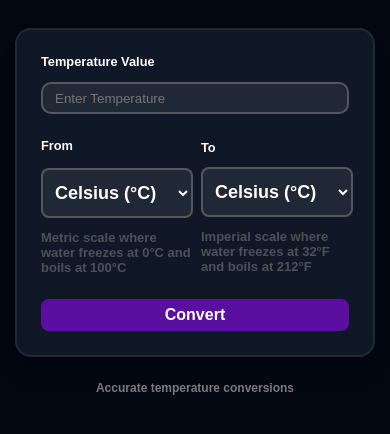
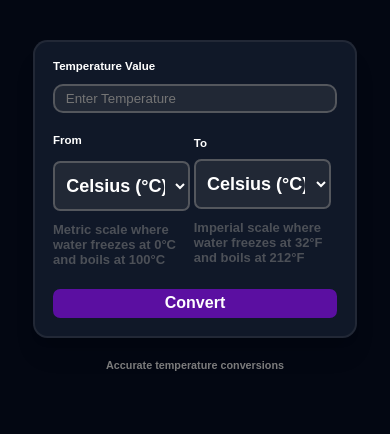
Before and after one commit to Teslim-AbdulAzeez/Temperature_Converter, a plain HTML site: page index.html in a window 390 px wide. Shown: the part 290-724 px from the top of the page. Drawn offline with nearby package versions, Linux system fonts and the light colour scheme.

Commit message:
Upto date

```diff
--- a/Styles.css
+++ b/Styles.css
@@ -8,31 +8,43 @@ html{
     font-size: 62.5%;
 }
 
-@media(max-width:450px){
+@media(max-width:600px){
     html{
-        font-size: 50%;
+        font-size: 53%;
 }
  .conversion_card, .result_container{
-    width: 50%;
-    /* flex-shrink: 0; */
+    width: 90%;
  }
- .temperature_converter{
-     padding: 1rem;
+  .temperature_converter{
     height: 100%;
     width: 100%;
  }
- body{
+}
+@media(max-width:400px){
+    html{
+        font-size:45% ;
+    }
+    .temperature_converter{
+        height: 100%;
+        width: 100%;
+     }
+     .unit_selection_container{
+        align-items: center;
+        justify-content: space-between;
+     }
+}
+body{
     height: 100vh;
+    width: 100vw;
+    background-color: oklch(13% 0.028 261.692);
  }
-}
+
 .temperature_converter{
     display: flex;
     flex-direction: column;
     justify-content: center;
     align-items: center;
     padding-top: 2rem;
-    background-color: oklch(13% 0.028 261.692);
-    /* height: 100vh; */
 }
 
 /* TITLE CONTAINER */
@@ -70,7 +82,7 @@ html{
 .conversion_card{
     display: flex;
     flex-direction: column;
-    padding: 3rem;
+    padding: 2.5rem;
     border: solid 2px rgba(128, 128, 128, 0.151) ;
     gap: 3rem;
     width: 45rem;
@@ -78,9 +90,9 @@ html{
     border-radius: 2rem;
     box-shadow: 0 20px 25px -5px rgb(0 0 0 / 0.1), 0 8px 10px -6px rgb(0 0 0 / 0.1);
     background-color: oklch(21% 0.034 264.665) ;
-    /* flex-wrap: wrap; */
     margin-top: 6rem;
     font-size: 1.6rem;
+    flex-shrink: 0;
 
 }
 
@@ -116,17 +128,20 @@ html{
 /* DROP DOWN SECTION */
 .unit_selection_container{
     display: flex;
-    gap: 1rem;
+    gap: 0.5rem;
     align-items: center;
+    justify-content: space-between;
     /* flex-wrap:wrap ; */
 }
 .from_unit_wrapper{
     display: flex;
     flex-direction: column;
+    flex-grow: 1;
 }
 .to_unit_wrapper{
     display: flex;
     flex-direction: column;
+    flex-grow: 1;
 }
 .from_unit_wrapper>label{
     color: #fff;
@@ -200,6 +215,7 @@ html{
 /* RESULT CARD */
 .result_container{
     display: flex;
+    flex-shrink: 0;
     flex-direction: column;
     margin-top: 3rem;
     color: #fff;
```
